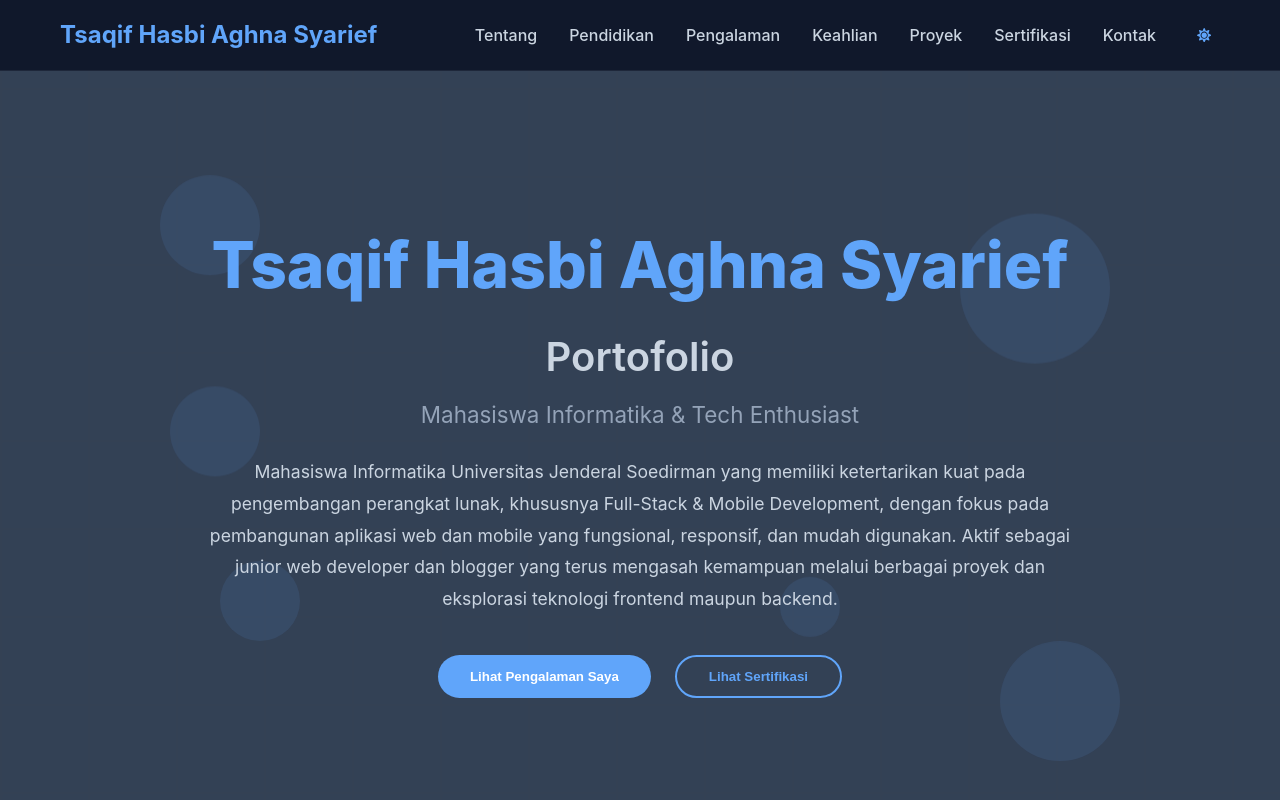
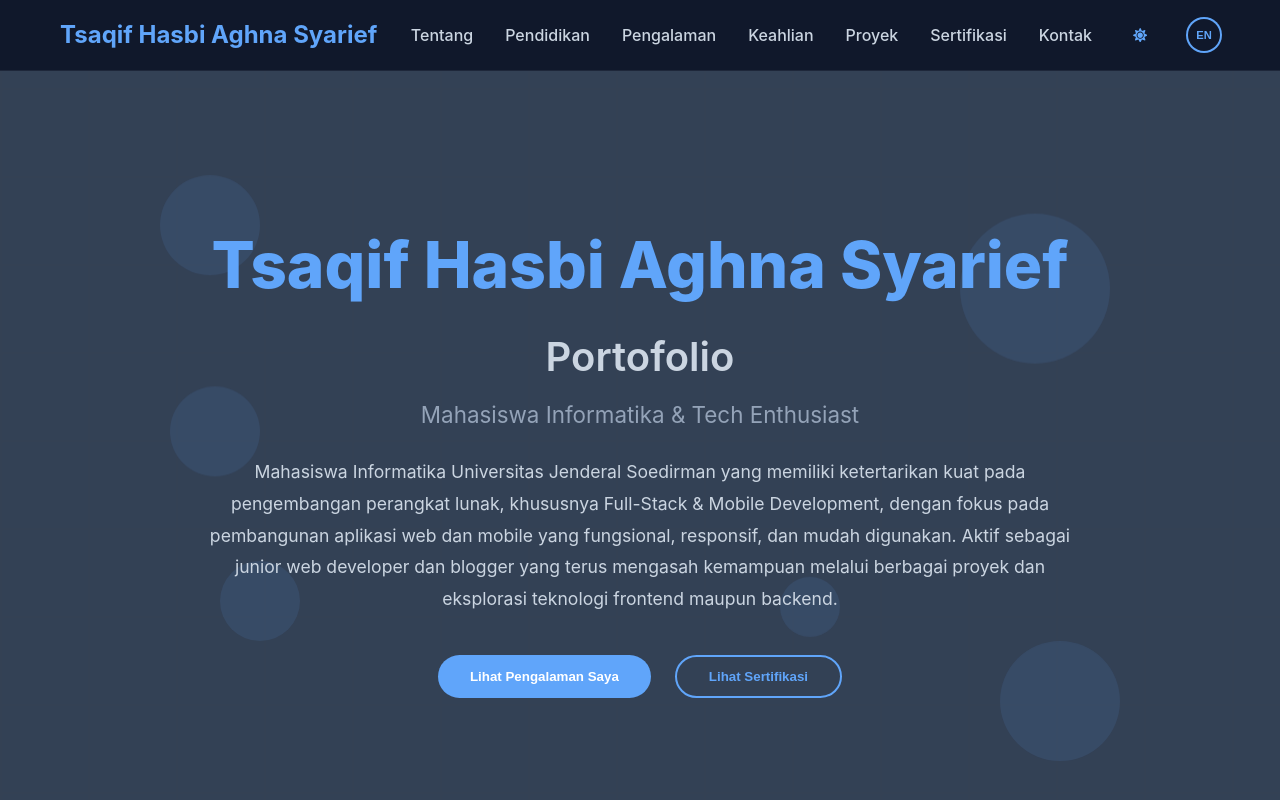
Before and after one commit to TsaqifHasbi/myPortofolio, a React (Create React App) app: page / in a window 1280 px wide. Shown: the top 800 px of the page. Built offline with nearby package versions, Linux system fonts and the light colour scheme.

Commit message:
Perbaikan Isi Source

```diff
--- a/src/App.js
+++ b/src/App.js
@@ -718,9 +718,9 @@ function App() {
             <button className="dark-mode-toggle" onClick={() => setDarkMode(!darkMode)}>
               {darkMode ? <FaSun /> : <FaMoon />}
             </button>
-            {/* <button className="lang-switcher" onClick={() => setLang(lang === 'id' ? 'en' : 'id')}>
+            <button className="lang-switcher" onClick={() => setLang(lang === 'id' ? 'en' : 'id')}>
               {lang === 'id' ? 'EN' : 'ID'}
-            </button> */}
+            </button>
           </div>
         </div>
       </nav>
```
